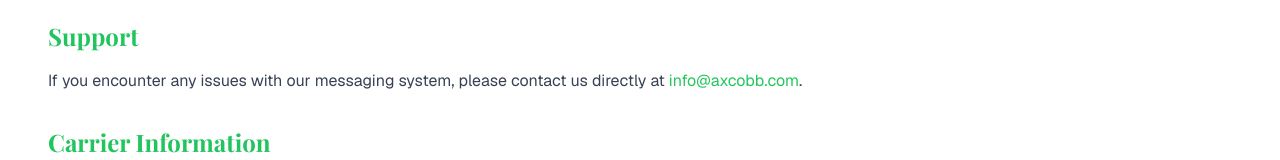
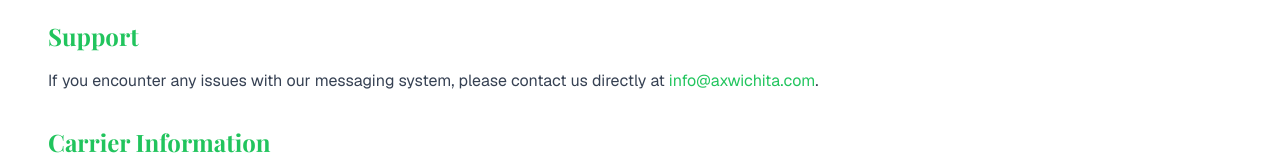
Before and after one commit to newgraph8-commits/Ax-Wichita, a Next.js app: page /termsofservice in a window 1280 px wide. Shown: the part 791-951 px from the top of the page. Built offline with nearby package versions, Linux system fonts and the light colour scheme; a web font is replaced by a local one.

Commit message:
fix: update email on termsofservice page
Change email address from info@axcobb.com to info@axwichita.com.

```diff
--- a/app/termsofservice/page.tsx
+++ b/app/termsofservice/page.tsx
@@ -57,8 +57,8 @@ export default function TermsOfServicePage() {
                 <h2 className="text-2xl font-bold text-primary mb-4">Support</h2>
                 <p>
                   If you encounter any issues with our messaging system, please contact us directly at{" "}
-                  <a href="mailto:info@axcobb.com" className="text-[#22C55E] hover:underline">
-                    info@axcobb.com
+                  <a href="mailto:info@axwichita.com" className="text-[#22C55E] hover:underline">
+                    info@axwichita.com
                   </a>
                   .
                 </p>
```
